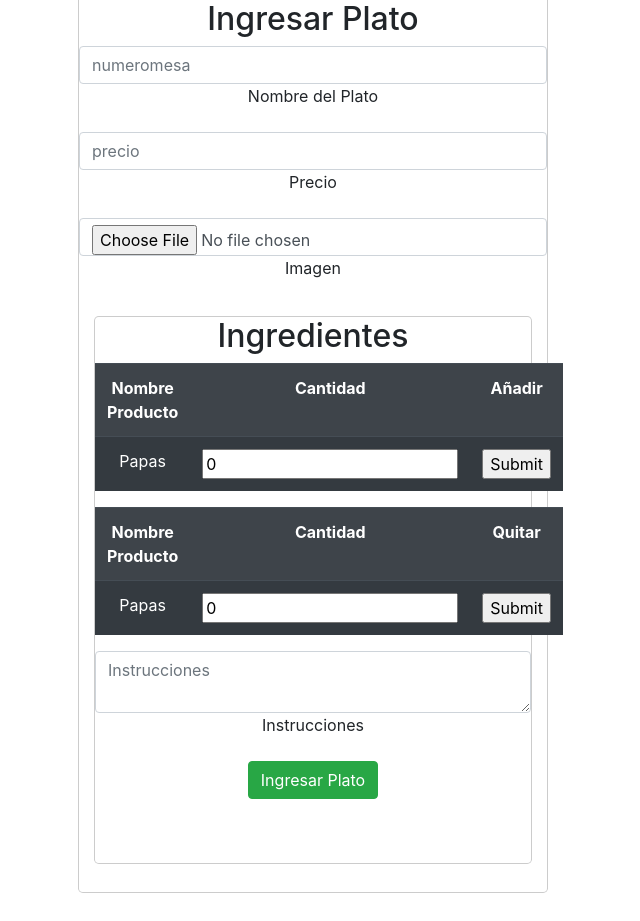
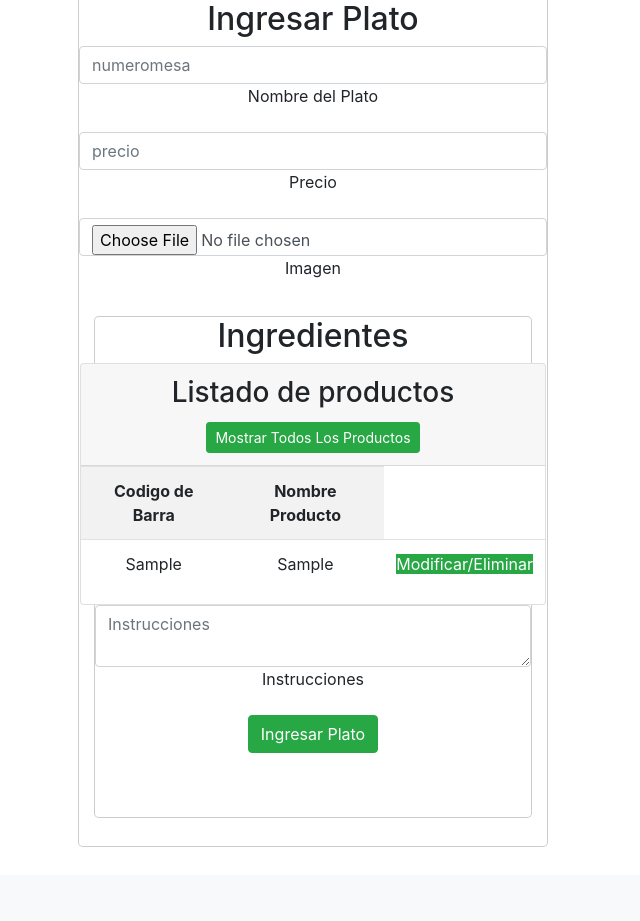
Before and after one commit to Vittoowo/Portafolio, a Django app: template cocina/templates/gestion-platos.html in a window 1280 px wide; the page is wider, and only the part inside the window is pictured. Shown: the part 1348-2269 px from the top of that part, without its empty margins (327-967 px from the left). After the commit the page ends 2195 px from the top of that part, so only its background shows below. Run offline with Django 3.2, Linux system fonts and the light colour scheme; the template is opened without the code that fills it: most values are stand-ins (such as "Sample title", 1, 10 or a date in 2020); some libraries are stand-ins or nearby versions.

Commit message:
generado el template de agregar plato

```diff
--- a/cocina/templates/gestion-platos.html
+++ b/cocina/templates/gestion-platos.html
@@ -50,45 +50,36 @@
                                         <div class="modal-content">
                                             <h2>Ingredientes</h2>
                                             <form action="">
-                                            <table class="table table-dark table-striped">
-                                                <tr>
-                                                    <th>Nombre Producto</th>
-                                                    <th>Cantidad</th>
-                                                    <th>Añadir</th>
-                                                </tr>
-                                                <tr>
-                                                    <td>Papas</td>
-                                                    <td><input type="number" value="0"></td>
-                                                    <td><input type="submit"></td>
-                                                </tr>
-                                                <!--{% for e in Mesas %}
-                                                <tr>
-                                                      <td>Papas</td>
-                                                      <td><input type="number" value="0"></td>
-                                                      <td><input type="submit"></td>
-                                                </tr>
-                                                {% endfor %}-->
-                                            </table>
+                                            <div class="row">
+            <div class="card">
+                <div class="card-header">
+                    <h3 class="card-title">Listado de productos</h3>
+                    <!-- Boton para mostrar todos los productos -->
+                    <form action="" method="POST">
+                        {% csrf_token %}
+                        <input type="submit" class="btn btn-success btn-sm" name='btnTodosLosProductos' value="Mostrar Todos Los Productos">
+                    </form>
+                </div>
+                <!------------------------------------------------------------------------------------>
+                <!-- Tabla de listado de Productos -->
+                <table class="table table-striped">
+                    <tr>
+                        <th>Codigo de Barra</th>
+                        <th>Nombre Producto</th>
 
-                                            <table class="table table-dark table-striped">
-                                                <tr>
-                                                    <th>Nombre Producto</th>
-                                                    <th>Cantidad</th>
-                                                    <th>Quitar</th>
-                                                </tr>
-                                                <tr>
-                                                    <td>Papas</td>
-                                                    <td><input type="number" value="0"></td>
-                                                    <td><input type="submit"></td>
-                                                </tr>
-                                                <!--{% for e in Mesas %}
-                                                <tr>
-                                                      <td>Papas</td>
-                                                      <td><input type="number" value="0"></td>
-                                                      <td><input type="submit"></td>
-                                                </tr>
-                                                {% endfor %}-->
-                                            </table>
+                    </tr>
+
+                    {% for r in Producto %}
+                    <tr>
+                        <td>{{ r.0 }}</td>
+                        <td>{{ r.1 }}</td>
+                        <td><a href="{% url 'modificar-producto' r.0 %}" class="btn-xs btn-success">Modificar/Eliminar</a> </td>
+                    </tr>
+                    {% endfor %}
+                </table>
+                <!-- Fin de Tabla de listado de Productos -->
+            </div>
+        </div>
                                             <div class="form-floating mb-3" id="user-group">
                                                 <textarea name="instrucciones" class="form-control" id="instrucciones"
                                                     placeholder="Instrucciones"></textarea>
--- a/cocina/views.py
+++ b/cocina/views.py
@@ -1,5 +1,7 @@
 from django.shortcuts import render
+from bodega.models import Producto
 
 # Create your views here.
 def gestionPlatos(request):
-    return render(request,'gestion-platos.html')
+    data = {"Producto":Producto.listar_productos()}
+    return render(request,'gestion-platos.html',data)
```
